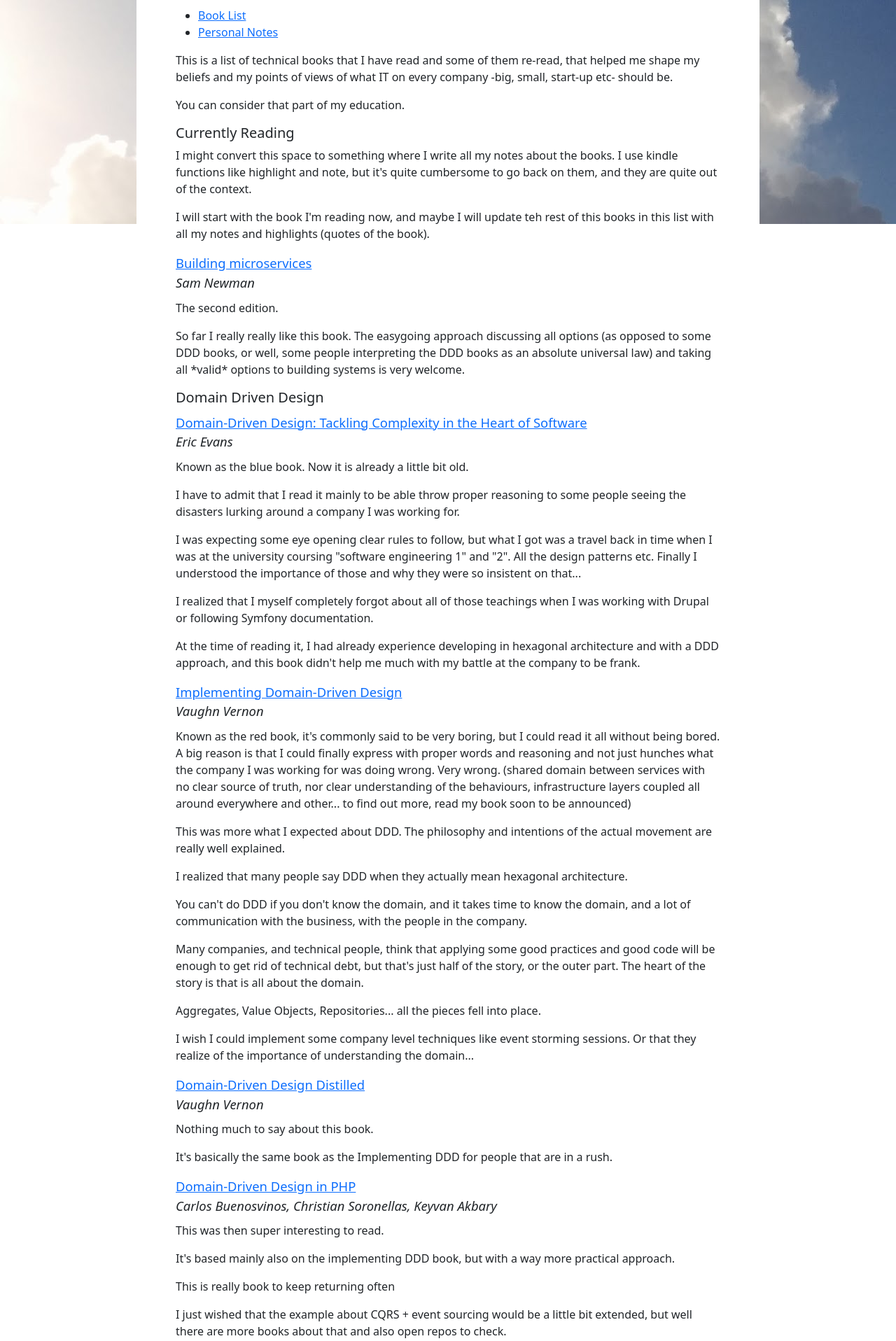
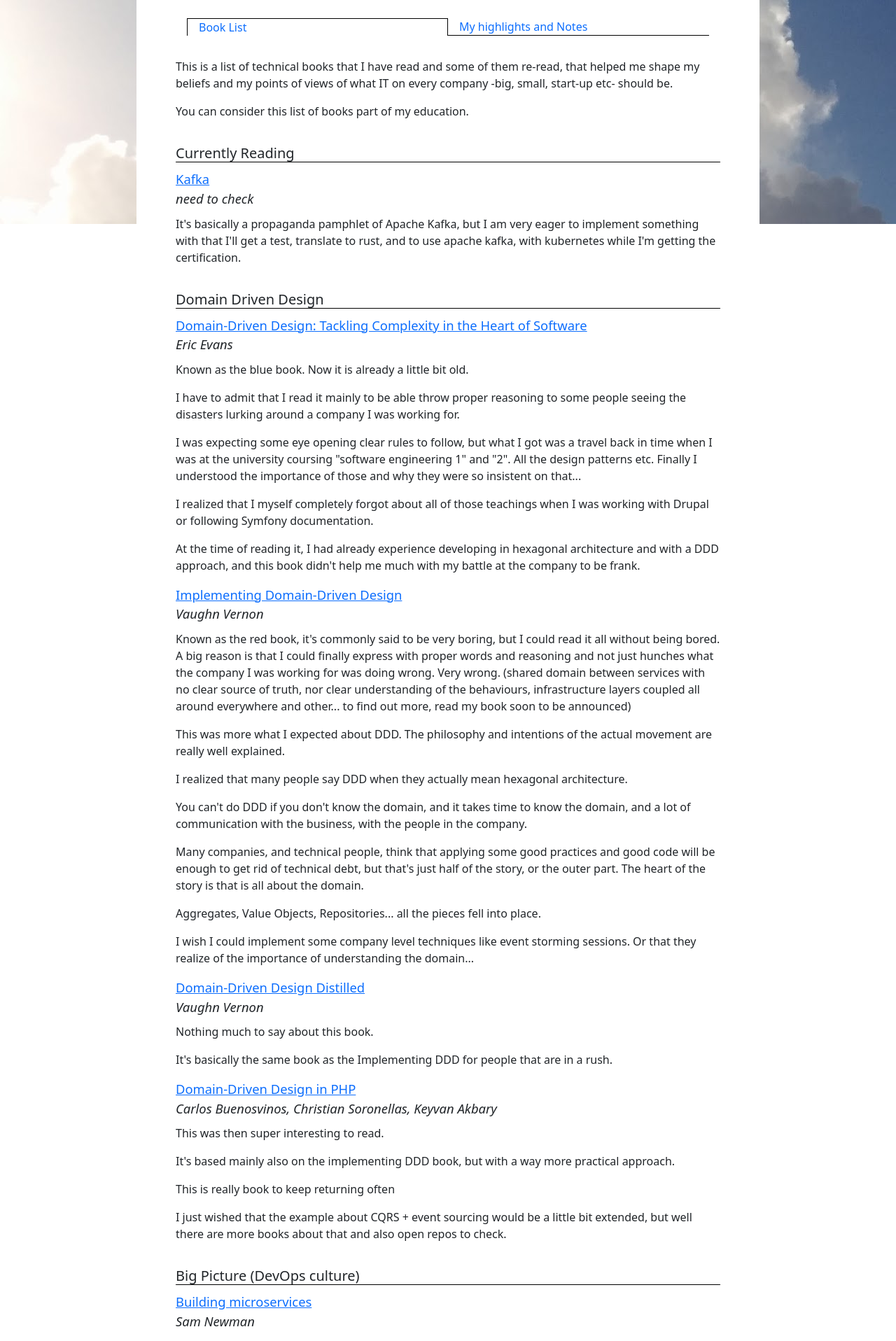
Before and after one commit to FrancescJR/cesc-cool, a React (Create React App) app: page /books in a window 1280 px wide. Shown: the part 160-2076 px from the top of the page at 70% size. Built offline with nearby package versions, Linux system fonts and the light colour scheme.

Commit message:
Adds IDDD notes plust emotion and inline styles

```diff
--- a/package.json
+++ b/package.json
@@ -3,6 +3,7 @@
   "version": "0.1.0",
   "private": true,
   "dependencies": {
+    "@emotion/react": "^11.9.0",
     "@testing-library/jest-dom": "^5.11.4",
     "@testing-library/react": "^11.1.0",
     "@testing-library/user-event": "^12.1.10",
--- a/src/components/book-dual-menu/BookDualMenu.tsx
+++ b/src/components/book-dual-menu/BookDualMenu.tsx
@@ -1,24 +1,58 @@
 import React from 'react';
 import {BOOKS} from "../../index";
+/** @jsxImportSource @emotion/react */
+import { css } from '@emotion/react';
 
 interface bookMenuProps {
     notesActive: boolean
 }
 
+// This could be greatly simplified with selectors etc, check emotion documentation:
+// https://emotion.sh/docs/object-styles
+const ul_css = css`
+    padding: 1em;
+    overflow:hidden;
+`
+
+const li_css = css`
+  display: flex;
+  padding: 0em 1em;
+  width: 50%;
+  border-bottom:1px solid #000;
+`
+
+const li_css_active = css`
+ border: 1px solid #000;
+  border-bottom:none;
+`
+
+const li_css_left = css`
+    float:left;
+`
+
+const li_css_right = css `
+    float:right;
+`
+
+const menu_item_css = css`
+    text-decoration: none;
+    width: 100%;
+`;
+
 
 export default function BookDualMenu(props:bookMenuProps) {
     return (
         <div>
-           <ul className={'book-dual-menu'}>
-               <li>
-                   <a className={props.notesActive ? '' : 'active'}
+           <ul css={ul_css} className={'book-dual-menu'}>
+               <li css={props.notesActive ? [li_css, li_css_left] : [li_css, li_css_left, li_css_active]}>
+                   <a css={menu_item_css} className={props.notesActive ? '' : 'active'}
                       href={'/' + BOOKS}
                    >Book List</a>
                </li>
-               <li>
-                   <a className={props.notesActive ? 'active' : ''}
+               <li css={props.notesActive ? [li_css, li_css_right, li_css_active] : [li_css, li_css_right]}>
+                   <a  css={menu_item_css}  className={props.notesActive ? 'active' : ''}
                       href={'/' + BOOKS+'?notes=true'}
-                   >Personal Notes</a>
+                   >My highlights and Notes</a>
                </li>
            </ul>
         </div>
--- a/src/pages/BookContent.tsx
+++ b/src/pages/BookContent.tsx
@@ -2,33 +2,35 @@
 import Book from "../components/book/Book";
 import MainContentTitle from "../components/maincontent/MainContentTitle";
 import BookDualMenu from "../components/book-dual-menu/BookDualMenu";
+/** @jsxImportSource @emotion/react */
+import { css } from '@emotion/react';
 
+const h5_css = css`
+    h5 {
+        padding-top:1em;
+        border-bottom:1px solid #000;
+    }
+`
 
 
 export default function BookContent() {
 
 
     return (
-        <div>
+        <div css={h5_css}>
             <MainContentTitle title={'Books'} />
             <BookDualMenu notesActive={false}/>
             <p> This is a list of technical books that I have read and some of them re-read, that helped me shape
                 my beliefs and my points of views of what IT on every company -big, small, start-up etc- should be.</p>
-            <p>You can consider that part of my education.</p>
+
+            <p>You can consider this list of books part of my education.</p>
 
             <h5>Currently Reading</h5>
-            <p>I might convert this space to something where I write all my notes about the books. I use kindle
-            functions like highlight and note, but it's quite cumbersome to go back on them, and they are quite out of the context.</p>
-            <p>I will start with the book I'm reading now, and maybe I will update teh rest of this books in this list with
-            all my notes and highlights (quotes of the book).</p>
-            <Book title={'Building microservices'} author={'Sam Newman'} amazonLink={'https://www.amazon.com/gp/product/B09B5L4NVT'}>
-                <p>The second edition.</p>
-                <p>So far I really really like this book. The easygoing approach discussing all options (as opposed
-                to some DDD books, or well, some people interpreting the DDD books as an absolute universal law)
-                and taking all *valid* options to building systems is very welcome.</p>
 
+            <Book title={'Kafka'} author={'need to check'} amazonLink={'https://www.amazon.com/gp/product/B09B5L4NVT'}>
+                <p>It's basically a propaganda pamphlet of Apache Kafka, but I am very eager to implement something with that
+                    I'll get a test, translate to rust, and to use apache kafka, with kubernetes while I'm  getting the certification.</p>
             </Book>
-
 
             <h5>Domain Driven Design</h5>
             <Book title={'Domain-Driven Design: Tackling Complexity in the Heart of Software'} author={'Eric Evans'}
@@ -75,7 +77,20 @@
                 <p>I just wished that the example about CQRS + event sourcing would be a little bit extended, but well there are more books
                     about that and also open repos to check.</p>
             </Book>
-            <h5>DevOps</h5>
+            <h5>Big Picture (DevOps culture)</h5>
+            <Book title={'Building microservices'} author={'Sam Newman'} amazonLink={'https://www.amazon.com/gp/product/B09B5L4NVT'}>
+                <p>The second edition.</p>
+                <p>I really really like this book. The easygoing approach discussing all options (as opposed
+                    to some DDD books, or well, some people interpreting the DDD books as an absolute universal law)
+                    and taking all *valid* options to building systems is very welcome.</p>
+                <p>It's definitely a book to revisit often. I liked several of the patterns and general nuances
+                    explained here. While for some I already have them quite embedded in my line of thoughts, for
+                    example the event sourced kind of communication between services there are really great pieces of advice.</p>
+                <p>I liked the frontend for backend approach. I liked how it reasons that having a duplicate of the whole
+                    infra just for testing is probably not worth it and that for functional tests SLA should be enough, plus
+                    the actual testing in production.</p>
+                <p>And the most important quote of teh book probably is that one of the scientific method!</p>
+            </Book>
             <Book title={'The Phoenix Project: A Novel about IT, DevOps, and Helping Your Business Wina'}
                   author={'Gene Kim'} amazonLink={'https://www.amazon.com/gp/product/B078Y98RG8/ref=kinw_myk_ro_title'}>
                 <p>OMG! I couldn't stop reading this book. It was like, this is some message from above, and even
--- a/src/pages/BookNotes.tsx
+++ b/src/pages/BookNotes.tsx
@@ -22,11 +22,7 @@
         <div>
             <MainContentTitle title={'Book Notes'} />
             <BookDualMenu notesActive={true}/>
-            <p>This page gather all my notes and highlights of the books I read.</p>
-            <p>I will probably cross reference, since many highlights refer to the same subject
-            but they are from different books. It might be interesting to easily compare what
-            each book said about the same subject.</p>
-            <p>It will also be filterable by book, not only per subject. So kind of Matrix. WIP!</p>
+            <p>WIP</p>
             <div>
                 <BookTabs>
                     <BookTab title="DDD in PHP (C.B.)">{ddd_in_php_book_notes}</BookTab>
--- a/tsconfig.json
+++ b/tsconfig.json
@@ -2,6 +2,7 @@
   "compilerOptions": {
     "target": "es5",
     "jsx": "react-jsx",
+    "jsxImportSource": "@emotion/react",
     "module": "esnext",
     "esModuleInterop": true,
     "forceConsistentCasingInFileNames": true,
```
Also changed, not shown: src/pages/AboutMe.tsx (+31 -23 lines), 2 other files (tests, documents, lock files or other folders).
